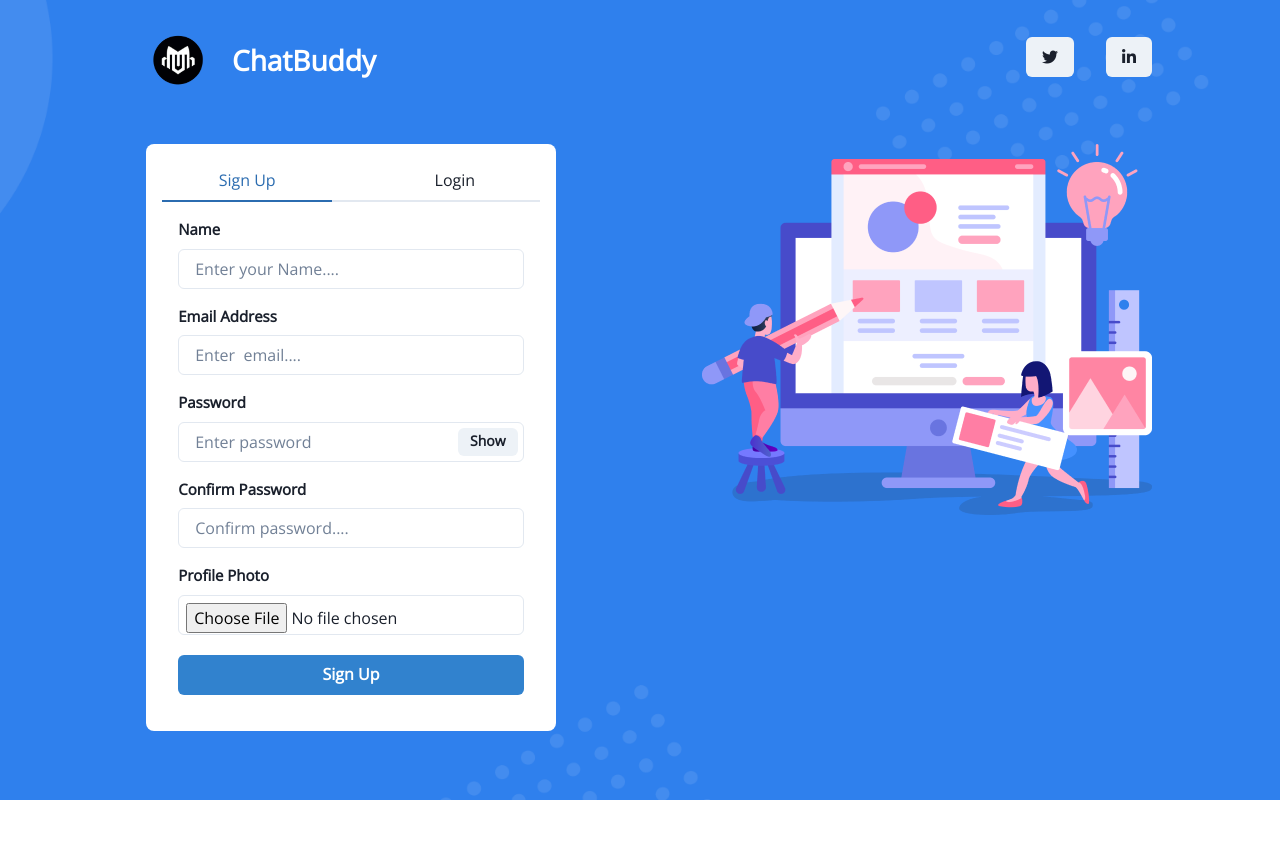
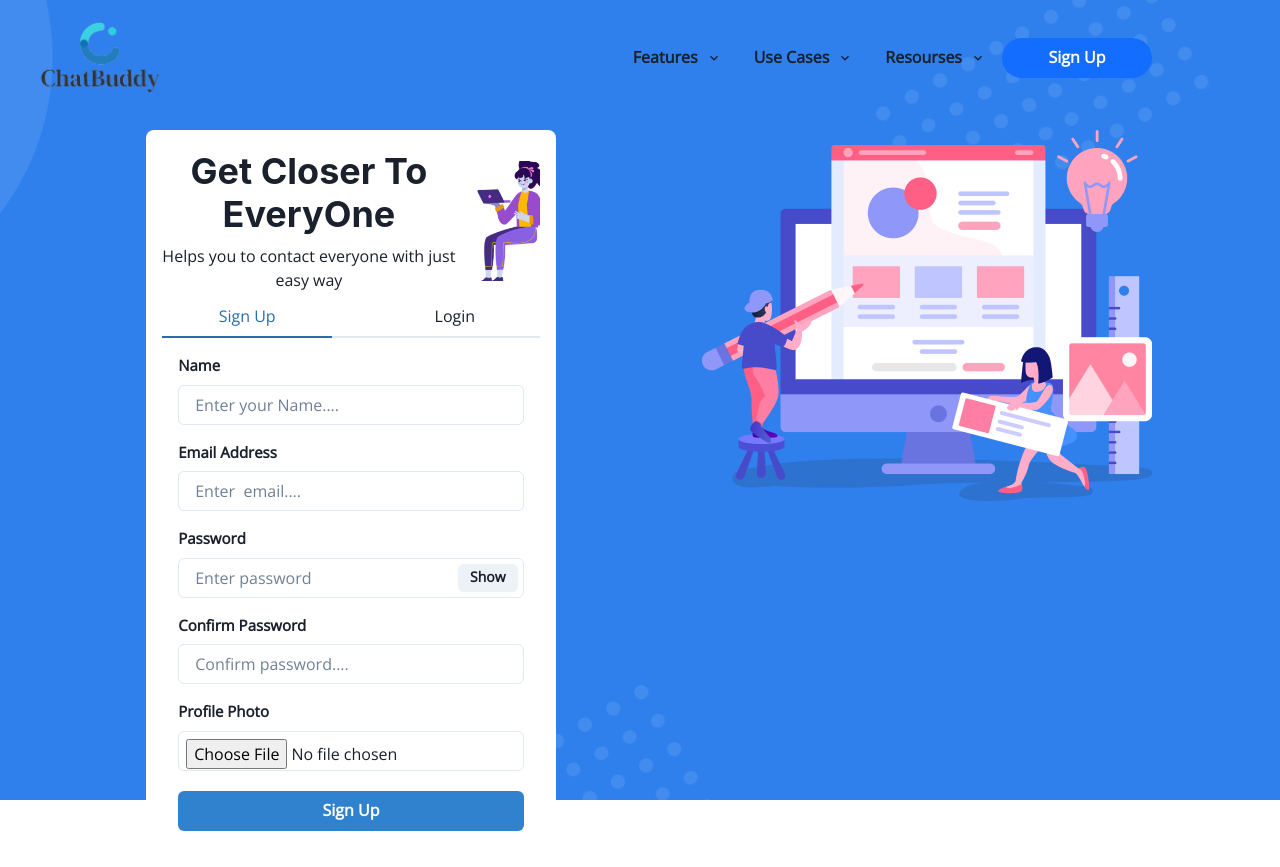
Before and after one commit to vivekmaurya001/ChatBuddy, a React (Create React App) app in the folder frontend1/: page /login in a window 1280 px wide. Before the commit the page ends 800 px from the top, so only its background shows below. Built offline with nearby package versions, Linux system fonts and the light colour scheme; sample sign-in values are in the browser's storage.

Commit message:
Update HomePage.js

```diff
--- a/frontend1/src/components/Homepages/HomePage.js
+++ b/frontend1/src/components/Homepages/HomePage.js
@@ -18,8 +18,9 @@ import {
   Text,
   Flex,
   useMediaQuery,
+  Stack,
 } from "@chakra-ui/react";
-import { UnlockIcon } from "@chakra-ui/icons";
+import { UnlockIcon, ChevronDownIcon } from "@chakra-ui/icons";
 import Login from "./Login";
 import Signup from "./Signup";
 import { useNavigate } from "react-router-dom";
@@ -38,38 +39,82 @@ const HomePage = () => {
       <div>
         <Box bg="transparent" h="100vh" w="100vw">
           <Box
+            w="90vw"
+            h="100px"
             display="flex"
             justifyContent="space-between"
-            alignItems="center"
-            mb="96px"
             fontWeight="bold"
-            py="4px"
-            textColor="white"
-            w="80%"
-            m={"0 auto"}
+            pt="1rem"
           >
-            <Box display="flex" alignItems="center" gap="4px" mt="6px">
+            <Box
+              fontSize="x-large"
+              display="flex"
+              alignItems="center"
+              gap="4px"
+            >
               <Image
-                boxSize="100px"
                 objectFit="cover"
-                src="favico/android-chrome-192x192.png"
-                alt="Dan Abramov"
+                h="160px"
+                w="200px"
+                src="images/Logo2.png"
+                alt="Logo"
               />
+            </Box>
+            <Box display="flex" alignItems="center">
+              {" "}
               {isLargerThan950 ? (
-                <Box fontSize="x-large" cursor={"pointer"}>
-                  <Link to="/" fontSize={28}>
-                    ChatBuddy
-                  </Link>
-                </Box>
+                <>
+                  <Menu>
+                    <MenuButton
+                      bg="transparent"
+                      as={Button}
+                      rightIcon={<ChevronDownIcon />}
+                    >
+                      Features
+                    </MenuButton>
+                    <MenuList>
+                      <MenuItem>Profile</MenuItem>
+                      <MenuItem>Logout</MenuItem>
+                    </MenuList>
+                  </Menu>
+                  <Menu>
+                    <MenuButton
+                      bg="transparent"
+                      as={Button}
+                      rightIcon={<ChevronDownIcon />}
+                    >
+                      Use Cases
+                    </MenuButton>
+                    <MenuList>
+                      <MenuItem>Profile</MenuItem>
+                      <MenuItem>Logout</MenuItem>
+                    </MenuList>
+                  </Menu>
+                  <Menu>
+                    <MenuButton
+                      bg="transparent"
+                      as={Button}
+                      rightIcon={<ChevronDownIcon />}
+                    >
+                      Resourses
+                    </MenuButton>
+                    <MenuList>
+                      <MenuItem>Profile</MenuItem>
+                      <MenuItem>Logout</MenuItem>
+                    </MenuList>
+                  </Menu>
+                </>
               ) : null}
-            </Box>
-            <Box display="flex" gap="32px" alignItems="center">
-              <Button>
-                <i class="fab fa-twitter"></i>
-              </Button>
-              <Button>
-                <i class="fab fa-linkedin-in"></i>
-              </Button>
+              <div className="buttons">
+                <Button
+                  color={"white"}
+                  bgColor="#136dff"
+                  borderRadius={20}
+                  w="150px"
+                >
+                  <Link to="/login">Sign Up</Link>
+                </Button>
+              </div>
             </Box>
           </Box>
           <Box
@@ -82,7 +127,7 @@ const HomePage = () => {
             mt={30}
           >
             <Box
-              w={isLargerThan950 ? "40%" : "80%"}
+              w={isLargerThan950 ? "40%" : "98%"}
               p={4}
               m="0 auto"
               textAlign="center"
@@ -93,6 +138,19 @@ const HomePage = () => {
               alignItems="center"
             >
               {" "}
+              <Flex h="150px" alignItems={"center"}>
+                <Stack>
+                  <Heading>Get Closer To EveryOne</Heading>
+                  <Text>Helps you to contact everyone with just easy way</Text>
+                </Stack>
+                <Image
+                  objectFit="cover"
+                  h="120px"
+                  w="120px"
+                  src="images/LoginPage.png"
+                  alt="Logo"
+                />
+              </Flex>
               <Tabs>
                 <TabList gap="4" display="flex" justifyContent="space-between">
                   <Tab w="45%">Sign Up</Tab>
```
